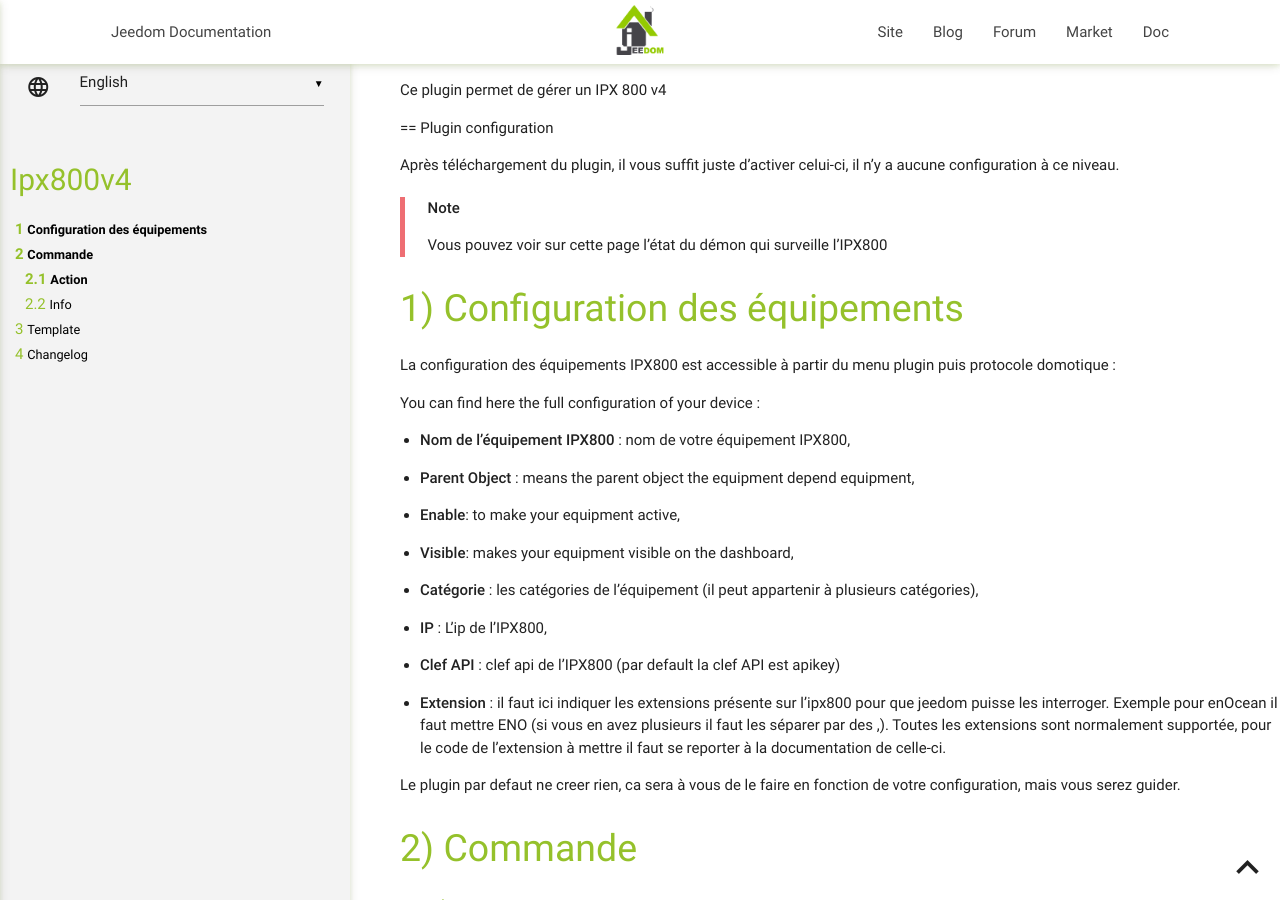
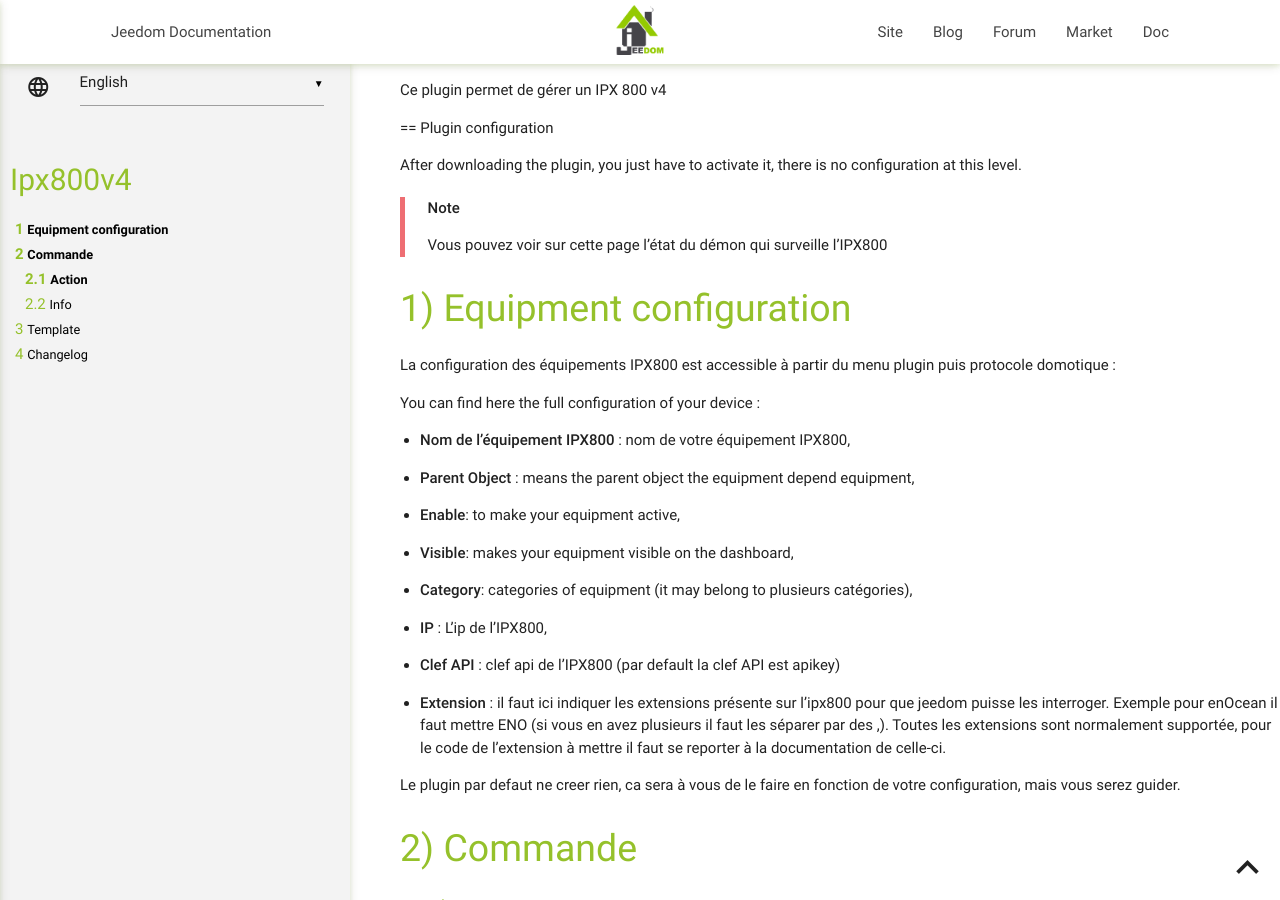
Before and after one commit to jeedom/plugin-ipx800v4, a Jekyll site: the page built from docs/en_US/index.md, in a window 1280 px wide and 900 px high. Built offline with Jekyll 4.4.1, drawn with Linux system fonts in a browser that asks for light colours; our own code applies the rules of GitHub Pages for plain Markdown files.

Commit message:
[ROBOT] Action all

```diff
--- a/docs/en_US/index.md
+++ b/docs/en_US/index.md
@@ -2,14 +2,14 @@ Ce plugin permet de gérer un IPX 800 v4
 
 == Plugin configuration
 
-Après téléchargement du plugin, il vous suffit juste d’activer celui-ci,
-il n’y a aucune configuration à ce niveau.
+After downloading the plugin, you just have to activate it,
+there is no configuration at this level.
 
 > **Note**
 >
 > Vous pouvez voir sur cette page l’état du démon qui surveille l’IPX800
 
-Configuration des équipements
+Equipment configuration
 =============================
 
 La configuration des équipements IPX800 est accessible à partir du menu
@@ -26,7 +26,7 @@ You can find here the full configuration of your device :
 
 -   **Visible**: makes your equipment visible on the dashboard,
 
--   **Catégorie** : les catégories de l’équipement (il peut appartenir à
+-   **Category**: categories of equipment (it may belong to
     plusieurs catégories),
 
 -   **IP** : L’ip de l’IPX800,
```
Also changed, not shown: docs/es_ES/index.md (+4 -4 lines).
